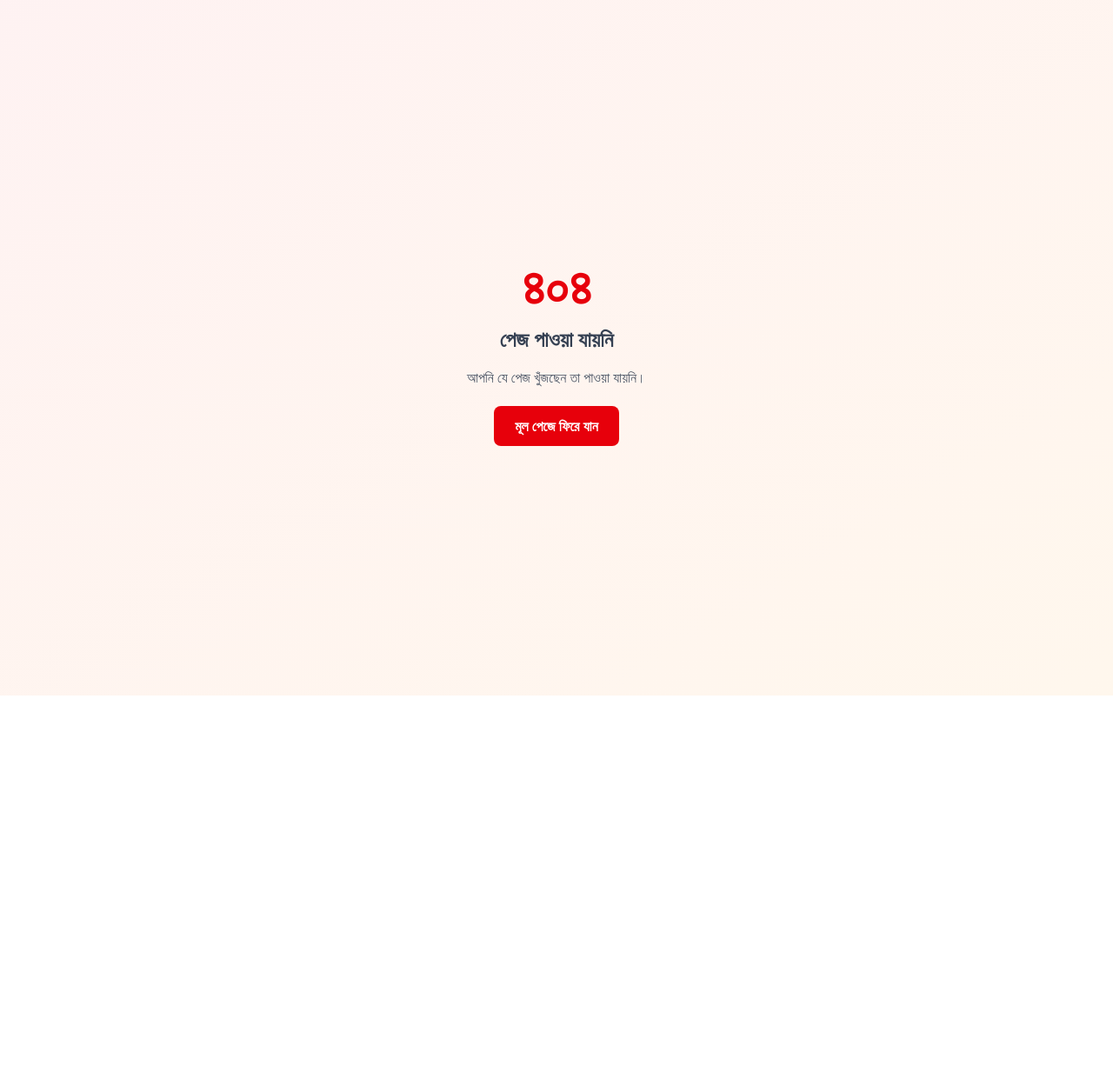
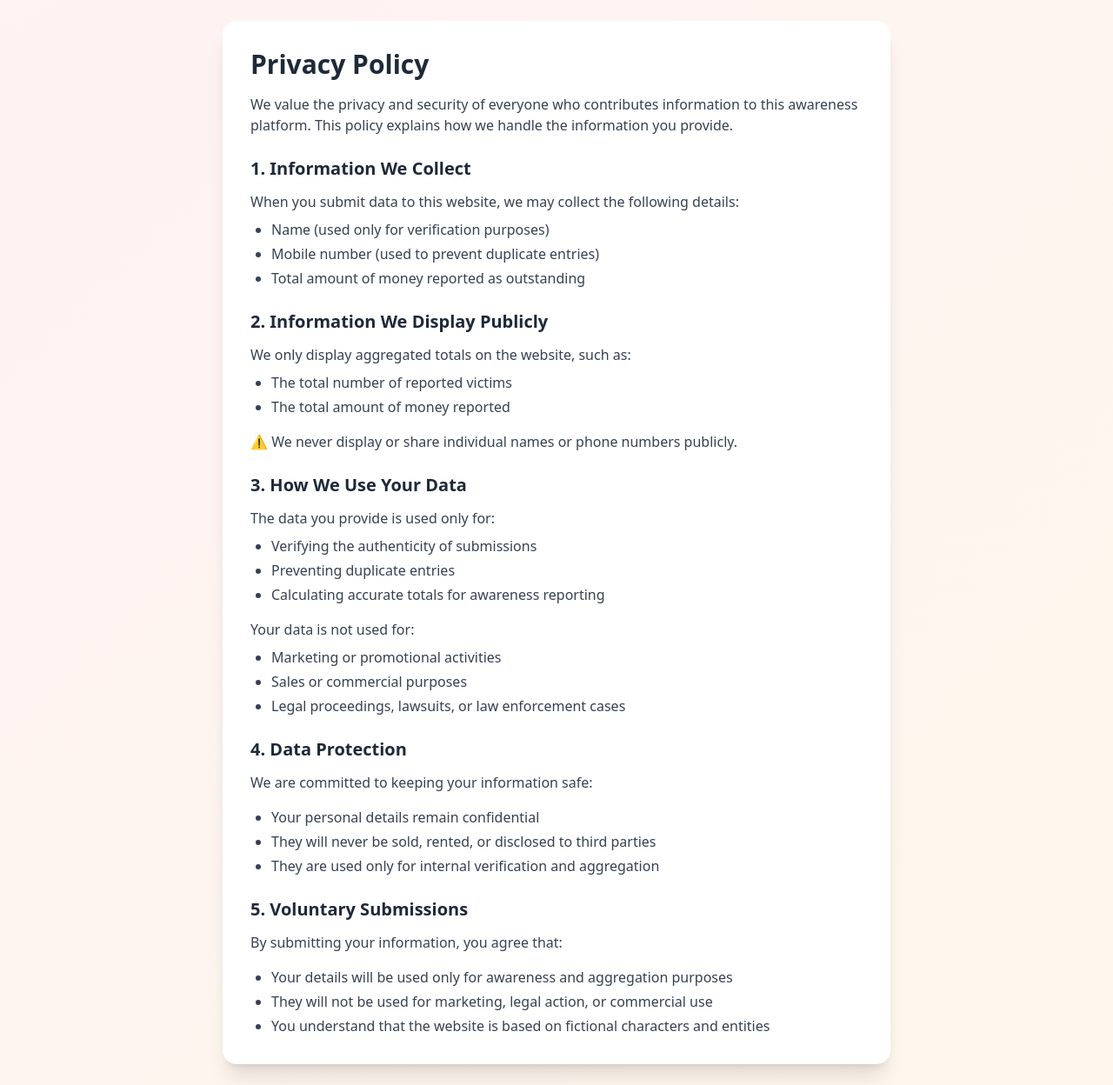
Before and after one commit to shishir1337/lucy, a Next.js app: page /privacy in a window 1280 px wide. Before the commit this address had no page. Shown: the whole page at 87% size. Before the commit the page ends 800 px from the top, so only its background shows below. Built offline with nearby package versions, Linux system fonts and the light colour scheme.

Commit message:
Add: disclaimer and privacy page

```diff
--- /dev/null
+++ b/app/disclaimer/page.tsx
@@ -0,0 +1,43 @@
+export const metadata = {
+  title: 'Disclaimer',
+  description: 'Disclaimer for the awareness platform.',
+}
+
+export default function DisclaimerPage() {
+  return (
+    <div className="min-h-screen bg-gradient-to-br from-red-50 to-orange-50 py-6 px-4">
+      <div className="max-w-3xl mx-auto bg-white rounded-2xl shadow-xl p-6 sm:p-8">
+        <h1 className="text-2xl sm:text-3xl font-bold text-gray-800 mb-4">Disclaimer</h1>
+
+        <p className="text-gray-700 mb-4">
+          The names <strong>Farhana Haque Lucy</strong> and <strong>Pretty Please</strong> used on this website refer to fictional characters and entities created solely for illustrative and awareness purposes.
+        </p>
+        <p className="text-gray-700 mb-4">
+          These names are not based on any real persons, businesses, or organizations. Any resemblance to actual individuals, companies, or events is purely coincidental and unintentional.
+        </p>
+        <p className="text-gray-700 mb-4">
+          The sole purpose of this platform is to create public awareness regarding financial frauds and scams in general. For this reason, the website displays only aggregated data, such as:
+        </p>
+        <ul className="list-disc pl-6 text-gray-700 mb-4 space-y-1">
+          <li>The total number of people who submitted information</li>
+          <li>The total amount of money reported as outstanding</li>
+        </ul>
+        <p className="text-gray-700 mb-4">This platform does not:</p>
+        <ul className="list-disc pl-6 text-gray-700 mb-4 space-y-1">
+          <li>Make or support any legal claims or accusations against any real individual or business</li>
+          <li>Provide data or evidence for lawsuits, police cases, or legal investigations</li>
+          <li>Engage in marketing, sales, or any commercial activities</li>
+        </ul>
+        <p className="text-gray-700 mb-4">
+          All characters, names, and entities presented on this website are entirely fictitious and should be interpreted only as part of an awareness initiative.
+        </p>
+        <p className="text-gray-700 mb-4">By visiting and using this website, you acknowledge and agree that:</p>
+        <ul className="list-disc pl-6 text-gray-700 space-y-1">
+          <li>The names Farhana Haque Lucy and Pretty Please are fictional</li>
+          <li>The displayed information is for awareness purposes only</li>
+          <li>This platform bears no responsibility for assumptions, interpretations, or misuse of the data</li>
+        </ul>
+      </div>
+    </div>
+  )
+}
--- a/app/page.tsx
+++ b/app/page.tsx
@@ -300,6 +300,21 @@ export default function Home() {
           >
             ডেটা প্রবেশ →
           </a> */}
+          <div className="mt-3">
+            <a
+              href="/disclaimer"
+              className="text-xs text-gray-400 hover:text-gray-600 transition-colors duration-200 mr-3"
+            >
+              Disclaimer
+            </a>
+            <span className="text-gray-300">•</span>
+            <a
+              href="/privacy"
+              className="text-xs text-gray-400 hover:text-gray-600 transition-colors duration-200 ml-3"
+            >
+              Privacy Policy
+            </a>
+          </div>
         </div>
       </div>
     </div>
--- /dev/null
+++ b/app/privacy/page.tsx
@@ -0,0 +1,64 @@
+export const metadata = {
+  title: 'Privacy Policy',
+  description: 'Privacy Policy for the awareness platform.',
+}
+
+export default function PrivacyPolicyPage() {
+  return (
+    <div className="min-h-screen bg-gradient-to-br from-red-50 to-orange-50 py-6 px-4">
+      <div className="max-w-3xl mx-auto bg-white rounded-2xl shadow-xl p-6 sm:p-8">
+        <h1 className="text-2xl sm:text-3xl font-bold text-gray-800 mb-4">Privacy Policy</h1>
+
+        <p className="text-gray-700 mb-4">
+          We value the privacy and security of everyone who contributes information to this awareness platform. This policy explains how we handle the information you provide.
+        </p>
+
+        <h2 className="text-xl font-semibold text-gray-800 mt-6 mb-3">1. Information We Collect</h2>
+        <p className="text-gray-700 mb-2">When you submit data to this website, we may collect the following details:</p>
+        <ul className="list-disc pl-6 text-gray-700 mb-4 space-y-1">
+          <li>Name (used only for verification purposes)</li>
+          <li>Mobile number (used to prevent duplicate entries)</li>
+          <li>Total amount of money reported as outstanding</li>
+        </ul>
+
+        <h2 className="text-xl font-semibold text-gray-800 mt-6 mb-3">2. Information We Display Publicly</h2>
+        <p className="text-gray-700 mb-2">We only display aggregated totals on the website, such as:</p>
+        <ul className="list-disc pl-6 text-gray-700 mb-4 space-y-1">
+          <li>The total number of reported victims</li>
+          <li>The total amount of money reported</li>
+        </ul>
+        <p className="text-gray-700 mb-4 font-medium">⚠️ We never display or share individual names or phone numbers publicly.</p>
+
+        <h2 className="text-xl font-semibold text-gray-800 mt-6 mb-3">3. How We Use Your Data</h2>
+        <p className="text-gray-700 mb-2">The data you provide is used only for:</p>
+        <ul className="list-disc pl-6 text-gray-700 mb-4 space-y-1">
+          <li>Verifying the authenticity of submissions</li>
+          <li>Preventing duplicate entries</li>
+          <li>Calculating accurate totals for awareness reporting</li>
+        </ul>
+        <p className="text-gray-700 mb-2">Your data is not used for:</p>
+        <ul className="list-disc pl-6 text-gray-700 mb-4 space-y-1">
+          <li>Marketing or promotional activities</li>
+          <li>Sales or commercial purposes</li>
+          <li>Legal proceedings, lawsuits, or law enforcement cases</li>
+        </ul>
+
+        <h2 className="text-xl font-semibold text-gray-800 mt-6 mb-3">4. Data Protection</h2>
+        <p className="text-gray-700 mb-4">We are committed to keeping your information safe:</p>
+        <ul className="list-disc pl-6 text-gray-700 mb-4 space-y-1">
+          <li>Your personal details remain confidential</li>
+          <li>They will never be sold, rented, or disclosed to third parties</li>
+          <li>They are used only for internal verification and aggregation</li>
+        </ul>
+
+        <h2 className="text-xl font-semibold text-gray-800 mt-6 mb-3">5. Voluntary Submissions</h2>
+        <p className="text-gray-700 mb-4">By submitting your information, you agree that:</p>
+        <ul className="list-disc pl-6 text-gray-700 space-y-1">
+          <li>Your details will be used only for awareness and aggregation purposes</li>
+          <li>They will not be used for marketing, legal action, or commercial use</li>
+          <li>You understand that the website is based on fictional characters and entities</li>
+        </ul>
+      </div>
+    </div>
+  )
+}
```
